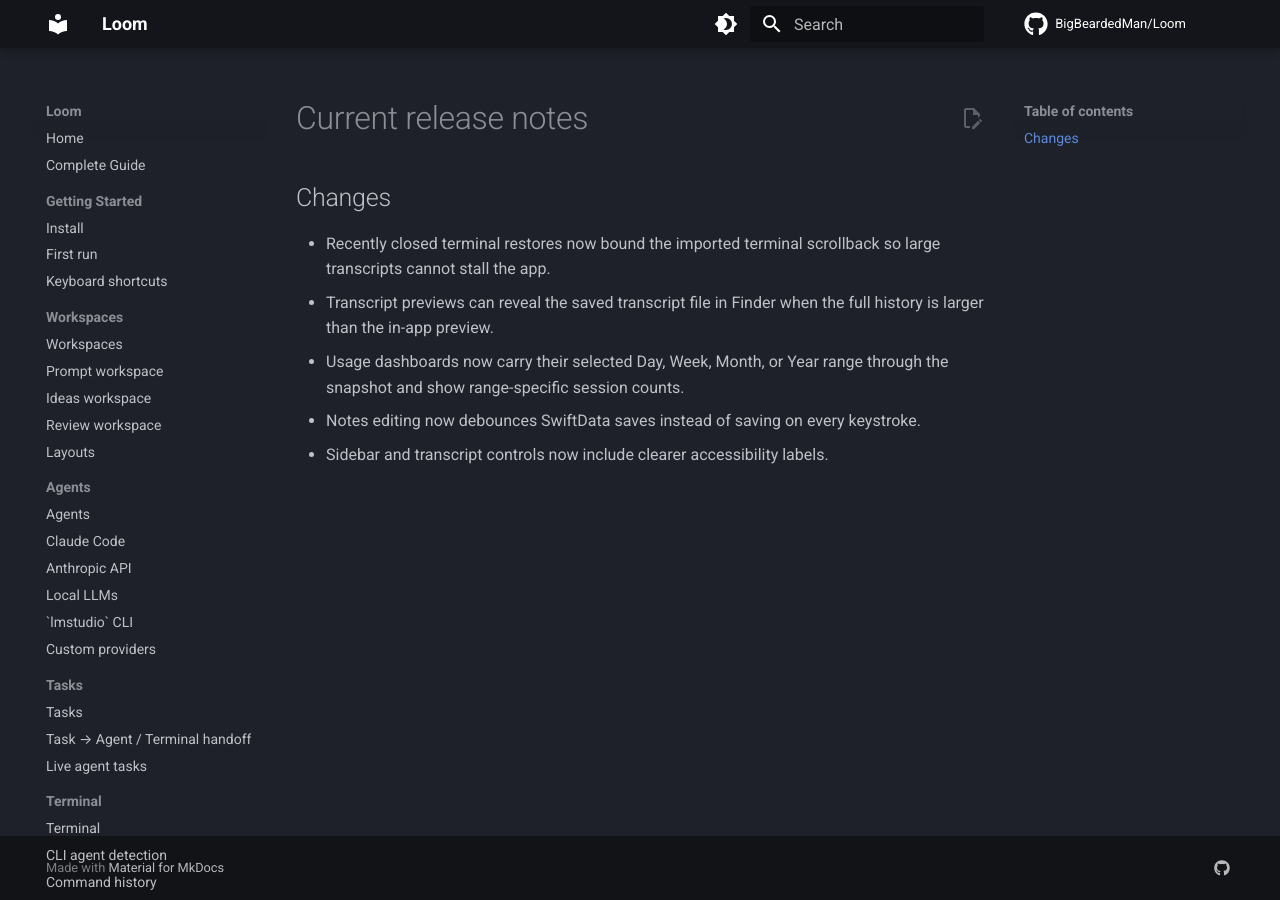
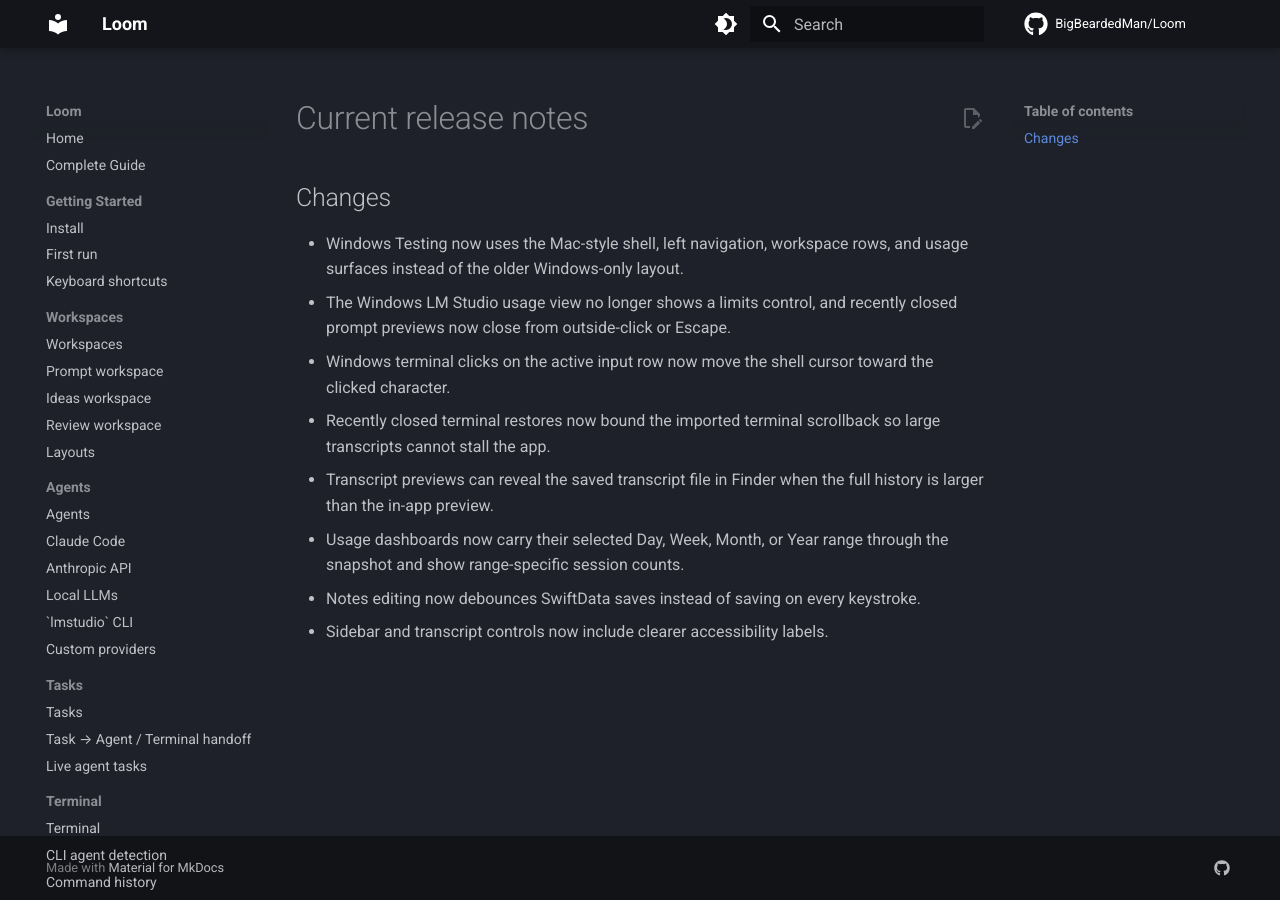
Before and after one commit to BigBeardedMan/Loom, an MkDocs documentation site: the page built from docs/releasing/current-release-notes.md, in a window 1280 px wide. Built offline with MkDocs 1.6.1 and Material for MkDocs 9.7.7, drawn with Linux system fonts in a browser that asks for light colours; comment, search, counter and statistics services are not loaded.

Commit message:
Bump Testing Edition to 8.1.5

```diff
--- a/docs/releasing/current-release-notes.md
+++ b/docs/releasing/current-release-notes.md
@@ -1,5 +1,8 @@
 ## Changes
 
+- Windows Testing now uses the Mac-style shell, left navigation, workspace rows, and usage surfaces instead of the older Windows-only layout.
+- The Windows LM Studio usage view no longer shows a limits control, and recently closed prompt previews now close from outside-click or Escape.
+- Windows terminal clicks on the active input row now move the shell cursor toward the clicked character.
 - Recently closed terminal restores now bound the imported terminal scrollback so large transcripts cannot stall the app.
 - Transcript previews can reveal the saved transcript file in Finder when the full history is larger than the in-app preview.
 - Usage dashboards now carry their selected Day, Week, Month, or Year range through the snapshot and show range-specific session counts.
--- a/project.yml
+++ b/project.yml
@@ -15,8 +15,8 @@
     # release, so the pill never shows a code lower than what's on main.
     # Bump this manually before each testing release; release-testing.sh
     # reads it back out and tags the GitHub pre-release `testing-<version>`.
-    MARKETING_VERSION: "8.1.4"
-    CURRENT_PROJECT_VERSION: "14"
+    MARKETING_VERSION: "8.1.5"
+    CURRENT_PROJECT_VERSION: "15"
     CODE_SIGN_STYLE: Manual
     CODE_SIGN_IDENTITY: "Loom Local Codesign"
     DEVELOPMENT_TEAM: ""
```
Also changed, not shown: 4 other files.
